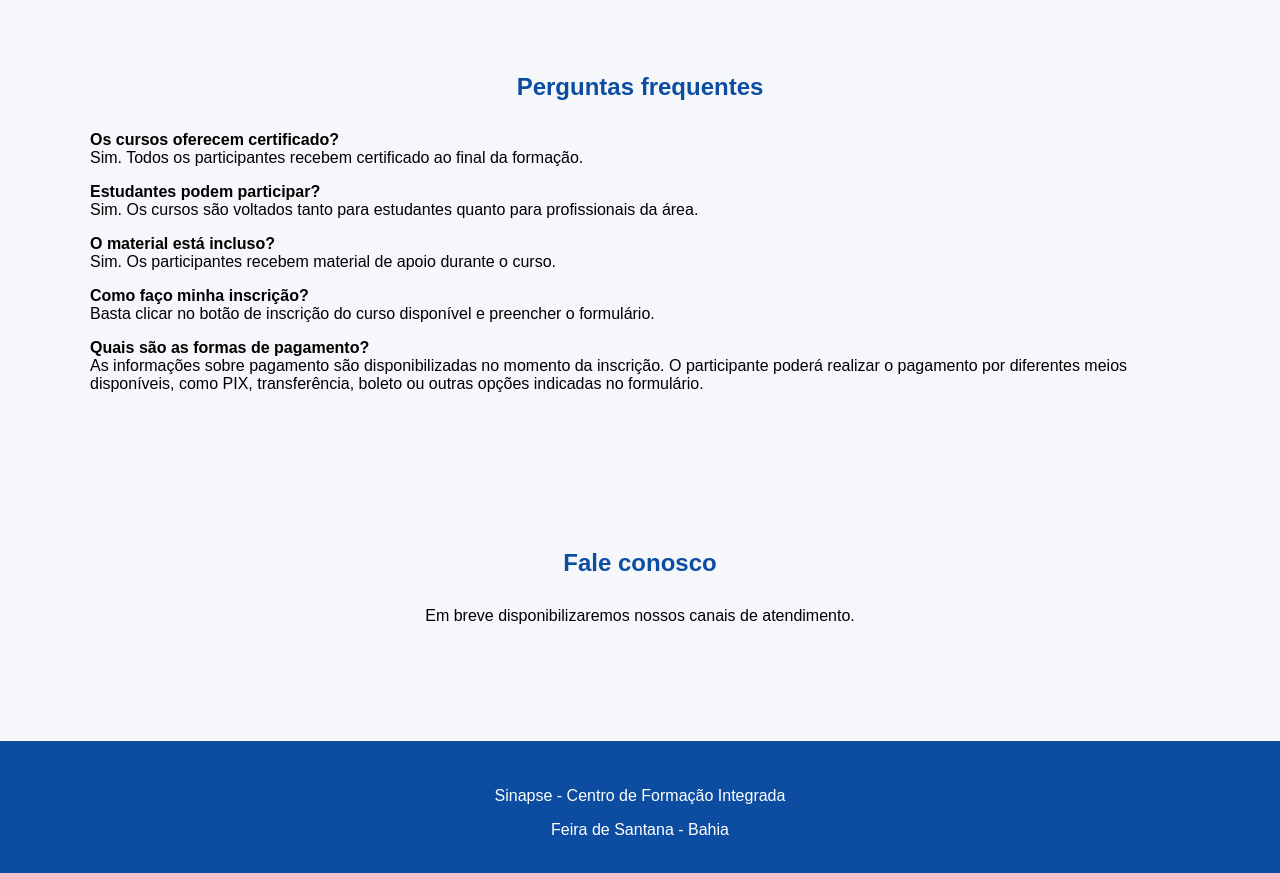
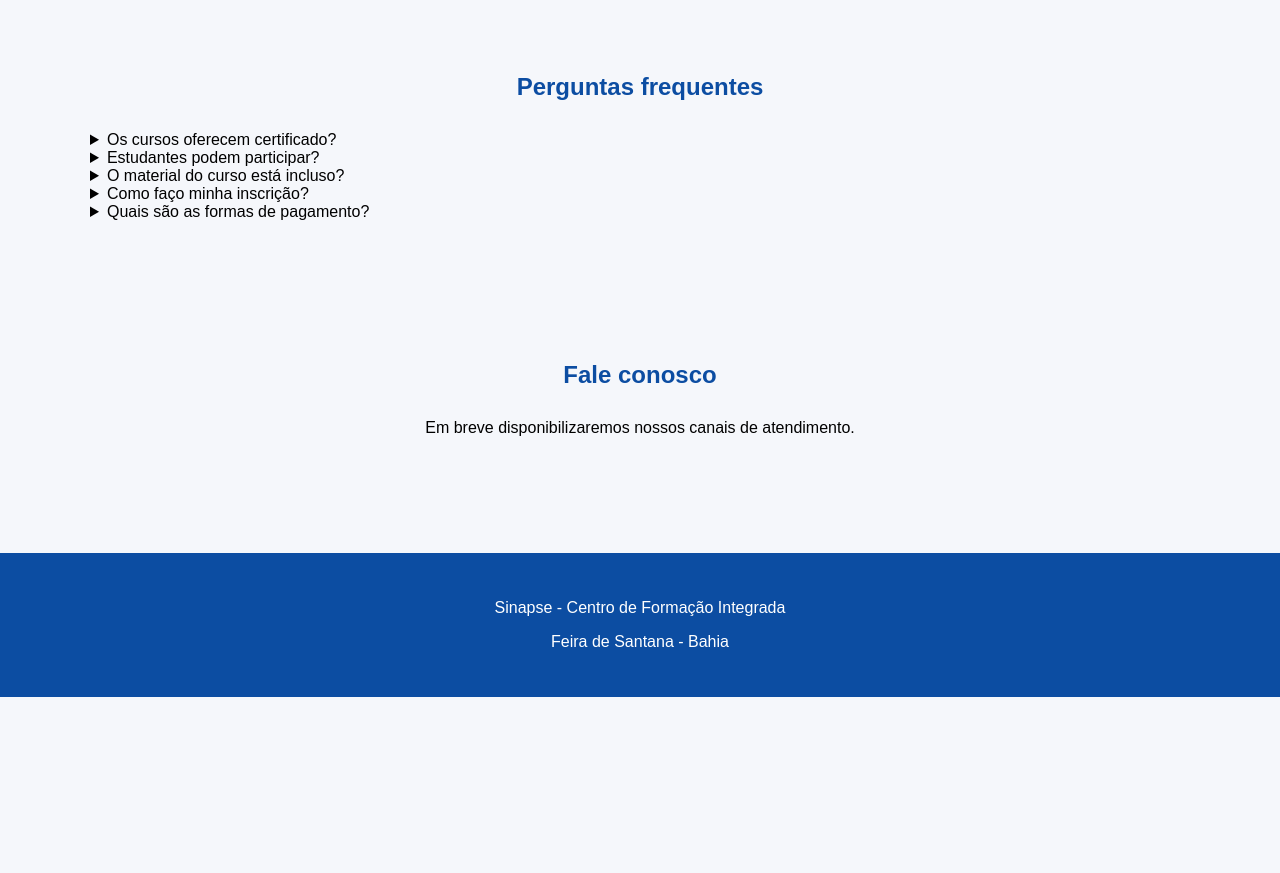
Before and after one commit to machadojhulia1/site-sinapse, a plain HTML site: page index.html in a window 1280 px wide. Shown: the part 2320-3193 px from the top of the page. After the commit the page ends 3017 px from the top, so only its background shows below. Drawn offline with Linux system fonts and the light colour scheme.

Commit message:
Update index.html

```diff
--- a/index.html
+++ b/index.html
@@ -221,20 +221,31 @@ Promover formação de qualidade para profissionais da saúde e da educação, a
 
 <h2>Perguntas frequentes</h2>
 
-<p><strong>Os cursos oferecem certificado?</strong><br>
-Sim. Todos os participantes recebem certificado ao final da formação.</p>
+<details>
+<summary>Os cursos oferecem certificado?</summary>
+<p>Sim. Todos os participantes recebem certificado de participação ao final da formação.</p>
+</details>
 
-<p><strong>Estudantes podem participar?</strong><br>
-Sim. Os cursos são voltados tanto para estudantes quanto para profissionais da área.</p>
+<details>
+<summary>Estudantes podem participar?</summary>
+<p>Sim. Nossos cursos são voltados tanto para estudantes quanto para profissionais da área da saúde e da educação.</p>
+</details>
 
-<p><strong>O material está incluso?</strong><br>
-Sim. Os participantes recebem material de apoio durante o curso.</p>
+<details>
+<summary>O material do curso está incluso?</summary>
+<p>Sim. Os participantes recebem material de apoio para acompanhamento do conteúdo apresentado.</p>
+</details>
 
-<p><strong>Como faço minha inscrição?</strong><br>
-Basta clicar no botão de inscrição do curso disponível e preencher o formulário.</p>
+<details>
+<summary>Como faço minha inscrição?</summary>
+<p>Basta clicar no botão de inscrição do curso disponível e preencher o formulário.</p>
+</details>
 
-<p><strong>Quais são as formas de pagamento?</strong><br>
-As informações sobre pagamento são disponibilizadas no momento da inscrição. O participante poderá realizar o pagamento por diferentes meios disponíveis, como PIX, transferência, boleto ou outras opções indicadas no formulário.</p>
+<details>
+<summary>Quais são as formas de pagamento?</summary>
+<p>As informações sobre pagamento são disponibilizadas no momento da inscrição. O particpipante poderá realizar o pagamento por diferentes meios disponíveis, como PIX, transferência, boleto ou outras opções indicadas no formulário.</p>
+</details>
+
 </section>
 <section>
 
```
